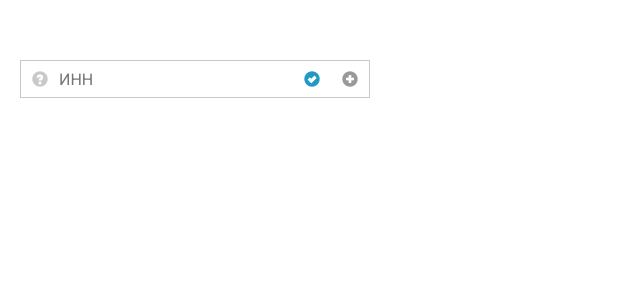
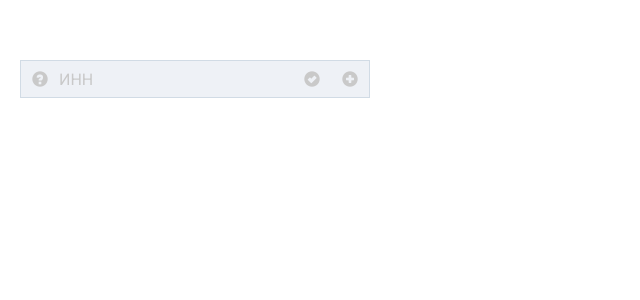
Before and after one commit to GaryGolf/input, a React app: page / in a window 1280 px wide. Shown: the top 300 px of the page, without its empty margins (0-640 px from the left). Built offline with nearby package versions, Linux system fonts and the light colour scheme.

Commit message:
input disabled

```diff
--- a/src/components/demo.tsx
+++ b/src/components/demo.tsx
@@ -9,33 +9,26 @@ interface State {}
 export default class Demo extends React.Component<null, null> {
     render(){
 
-        const icons = [
-            {className: "glyphicon glyphicon-ok-sign",onClick:()=>console.log('ok')},
-            {className: "glyphicon glyphicon-plus-sign",onClick:()=>console.log('add')},
-            {className: "glyphicon glyphicon-question-sign",onClick:()=>console.log('help')}
-        ]
+
 
         return (
             <div style={{margin:'20px'}}>
                 <br/><br/>
-                {/*<TagInput
-                    selected={[]}
-                    onSelect={console.log}
-                >
-                    <option value='11'>Carrot</option>
-                    <option value='12' selected>Cabbage</option>
-                </TagInput>*/}
+
                 <form onSubmit={e=>e.preventDefault()}>
                 <Input
                     placeholder="ИНН"
                     name="inn"
+                    value="334500002334"
                     maxLength={12}
+
                     pattern="[0-9]{12}"
                     title="Номер ИНН должен содержать 12 цифровых символов"
                     onFocus={()=>console.log('focus')}
                     // onBlur={()=>console.log('blur')}
                     // onChange={console.log}
                     onSubmit={console.log}
+                    disabled
                 >
                     <span
                         className="glyphicon glyphicon-ok-sign"
--- a/src/components/input/input.css
+++ b/src/components/input/input.css
@@ -18,8 +18,9 @@
     border: none;
     outline: none;
     padding-left: 0;
+    background-color: transparent;
 }
-.container ::-webkit-input-placeholder, .container ::-moz-placeholder, .container :-ms-input-placeholder {
+.container ::placeholder {
     font: 16px 'Roboto', sans-serif;
 }
 .icon-container {
@@ -53,18 +54,31 @@
     color: #C9C9C9;
 }
 
-.container:hover {
+.container:hover:not([data-status="disabled"]) {
     border-color: #209AC4;
 }
 
-.container:hover .icon-1 {
+.container:hover:not([data-status="disabled"]) .icon-1 {
      color: #209AC4;
 }
 
-.container:hover .icon-0 {
+.container:hover:not([data-status="disabled"]) .icon-0 {
      color: #1A7B9D;
 }
 
 [data-status="focused"] {
     box-shadow: 0 0 8px #209AC4;
 }
+
+[data-status="disabled"] {
+    background-color: #EEF1F6;
+    border-color: #D1DBE5;
+}
+
+.container[data-status="disabled"] span{
+    color: #C9C9C9;
+    cursor: default;
+}
+.container[data-status="disabled"] ::placeholder{
+      color: #C9C9C9;
+}
--- a/src/components/input/input.tsx
+++ b/src/components/input/input.tsx
@@ -15,6 +15,7 @@ interface Props {
     placeholder?: string
     pattern?: string
     title?: string
+    disabled?: boolean
     maxLength?: number
     onFocus?:()=>void
     onBlur?:()=>void
@@ -33,23 +34,32 @@ export default class Input extends React.Component<Props, State> {
 
     constructor(props:Props){
         super(props)
-        this.state = {
-            status: Status.normal
+        const status = props.disabled? Status.disabled : Status.normal
+        this.state = { status }
+    }
+
+    componentWillReceiveProps(nextProps) {
+        if(nextProps.disabled!=this.props.disabled) {
+            const status = nextProps.disabled?Status.disabled:Status.normal
+            this.setState({status})
         }
     }
 
     handleFocus(){
         const status = Status.focused
+        if(this.props.disabled) return
         this.setState({status})
         if(!!this.props.onFocus) this.props.onFocus()
     }
     handleBlur(){
         const status = Status.normal
+        if(this.props.disabled) return
         this.setState({status})
         if(!!this.props.onBlur) this.props.onBlur()
     }
     handleChange(event){
         const value = event.target.value
+        if(this.props.disabled) return
         const status = !value? Status.normal:Status.changed
         this.setState({status})
         if(!!this.props.onChange) this.props.onChange(value)
@@ -65,6 +75,7 @@ export default class Input extends React.Component<Props, State> {
     handleKeyUp(event) {
         const value = event.target.value
         const {onChange, onSubmit} = this.props
+        if(this.props.disabled) return
 
         switch(event.key){
             case 'Escape' :
@@ -79,13 +90,17 @@ export default class Input extends React.Component<Props, State> {
 
     render(){
 
-        const {name, type, placeholder, pattern, title, maxLength} = this.props
+        const {name, type, placeholder, pattern, title, maxLength, disabled} = this.props
 
         const children = React.Children.toArray(this.props.children)
             .filter(item=>item['type']=='span')
-            .map((item, idx) => <div key={idx} className={[styles['icon-container'],styles['icon-'+idx]].join(' ')}>{item}</div>)
+            .map((item:any, idx) => <div key={idx}
+                onClick={e=>disabled?e.stopPropagation():item.props.onClick(e)}
+                className={[styles['icon-container'],styles['icon-'+idx]].join(' ')}>
+                <span className={item.props.className}/>
+                </div>)
 
-        const inputProps = {name, type, placeholder, pattern, title, maxLength}
+        const inputProps = {name, type, placeholder, pattern, title, maxLength, disabled}
 
         return (
         <div className={styles.container}
--- a/src/components/input/status.ts
+++ b/src/components/input/status.ts
@@ -1,4 +1,5 @@
 export const normal = 'normal'
 export const focused = 'focused'
 export const changed = 'changed'
+export const disabled = 'disabled'
 export const submited = 'submited'
```
